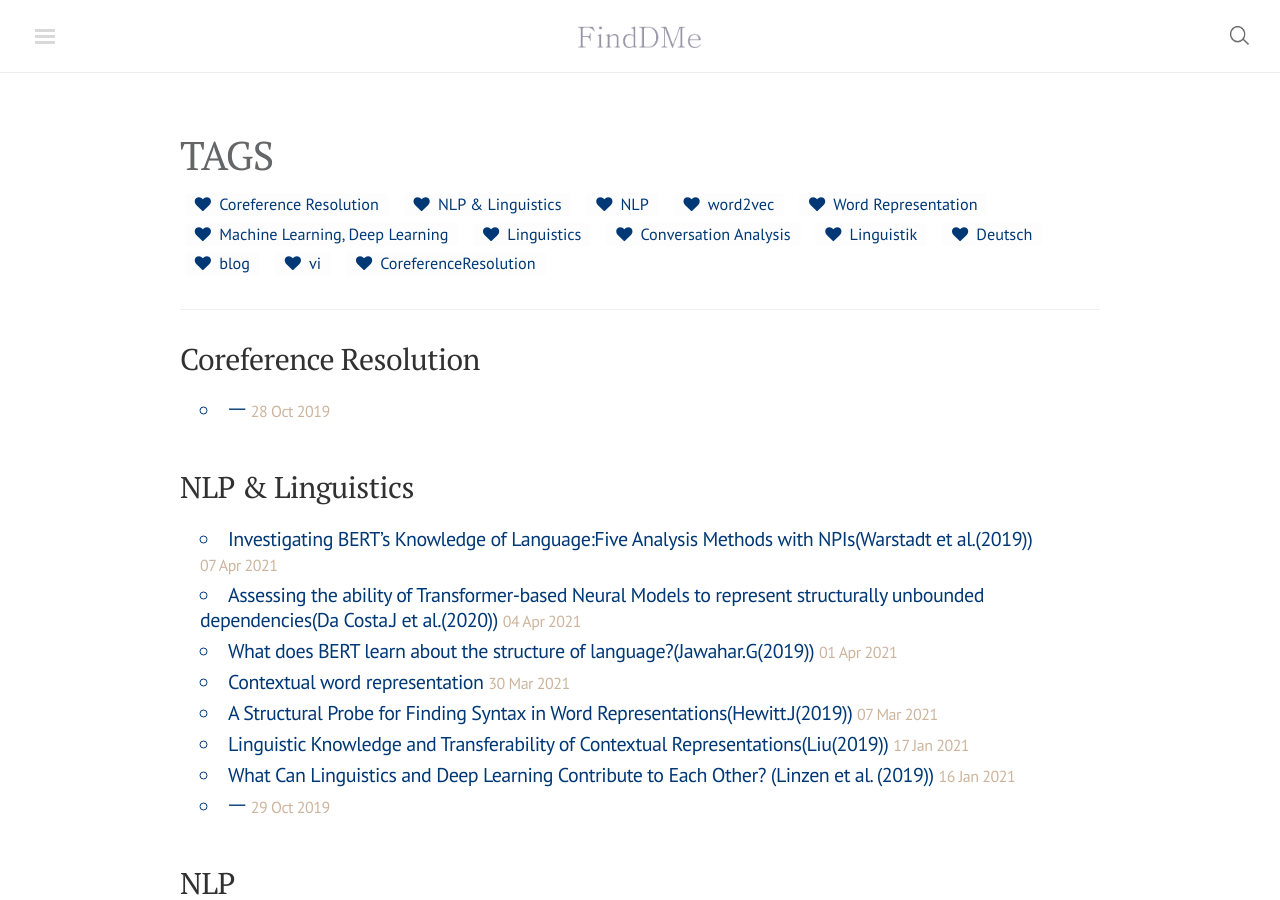
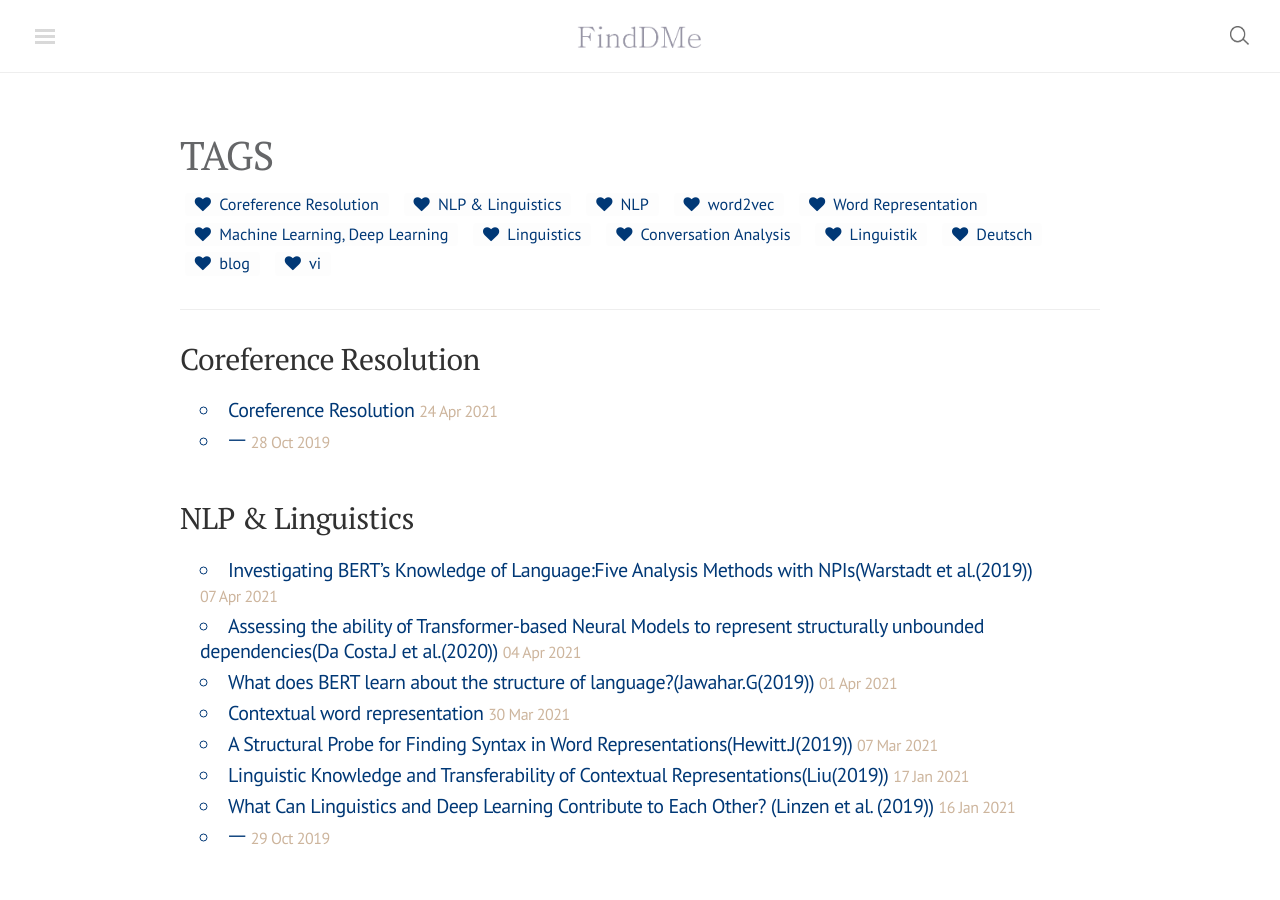
Before and after one commit to finddme/finddme.github.io, a Jekyll site: the page built from blog/tags.html, in a window 1280 px wide and 900 px high. Built offline with Jekyll 4.4.1, drawn with Linux system fonts in a browser that asks for light colours; nearby versions of some CDN libraries; comment, search, counter and statistics services are not loaded; some of the changed text lies outside the part shown.

Commit message:
Update 2021-04-24-CoreferenceResolution.md

```diff
--- a/_posts/2021-04-24-CoreferenceResolution.md
+++ b/_posts/2021-04-24-CoreferenceResolution.md
@@ -1,7 +1,7 @@
 ---
 title: Coreference Resolution
 category: Coreference Resolution
-tag: CoreferenceResolution
+tag: Coreference Resolution
 ---
 
 ## 1. Architectures for Coreference Algorithms
```
